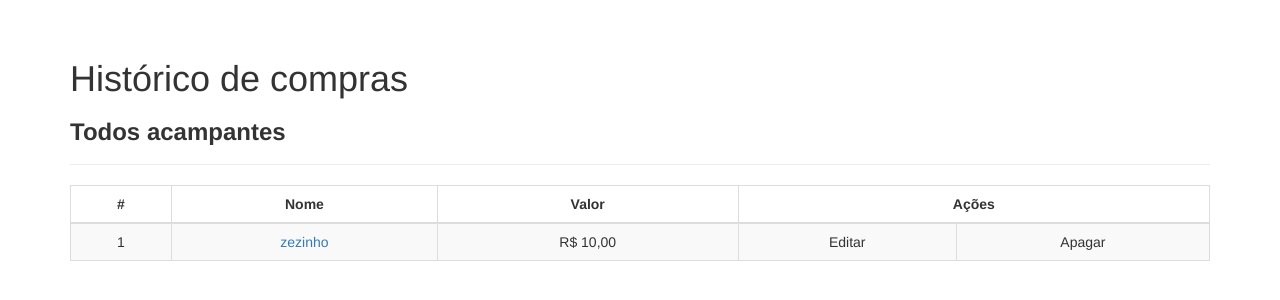
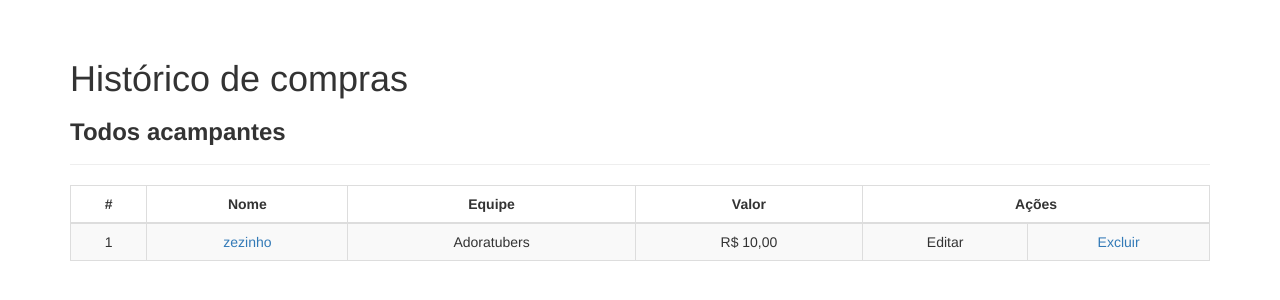
Before and after one commit to rodrigoncalves/syscantina, a PHP site: page /historico.php in a window 1280 px wide. Shown: the part 51-351 px from the top of the page. Run offline with PHP 8.4, Linux system fonts and the light colour scheme; data comes from the database, SQL or seed files in the repository; tables that the repository leaves empty hold one stand-in row (values such as "Sample post").

Commit message:
excluir histórico

```diff
--- a/historico.php
+++ b/historico.php
@@ -56,6 +56,7 @@
 								<th style="text-align: center">#</th>
 								<?php if ($acampante_id == 0) { ?>
 								<th style="text-align: center">Nome</th>
+								<th style="text-align: center">Equipe</th>
 								<?php } ?>
 								<th style="text-align: center">Valor</th>
 								<th style="text-align: center" colspan="2">A&ccedil;&otilde;es</th>
@@ -72,11 +73,12 @@
 									$resultado=mysql_query("SELECT * FROM acampantes WHERE id=".$compra['acampante_id']);
 									$acampante=mysql_fetch_array($resultado);
 								?>
-								<td style="text-align: center"><a href="historico.php?id=<?=$acampante['id']?>"><?=$acampante["nome"]?></a></td>
+								<td style="text-align: center"><a href="historico.php?id=<?=$acampante['id']?>"><?=$acampante['nome']?></a></td>
+								<td align="center"><?=$acampante["equipe"]?></td>
 								<?php } ?>
 								<td align="center"><?='R$ '.number_format($compra["valor_compra"], 2, ',', '.')?></td>
 								<td align="center">Editar</td>
-								<td align="center">Apagar</td>
+								<td align="center"><a href="excluir_historico.php?id=<?=$compra['id']?>" onclick="return confirm('Deseja mesmo excluir?');">Excluir</a></td>
 							</tr>
 						<?php } ?>
 						</tbody>
```
Also changed, not shown: excluir_historico.php (added, +25 -0 lines).
